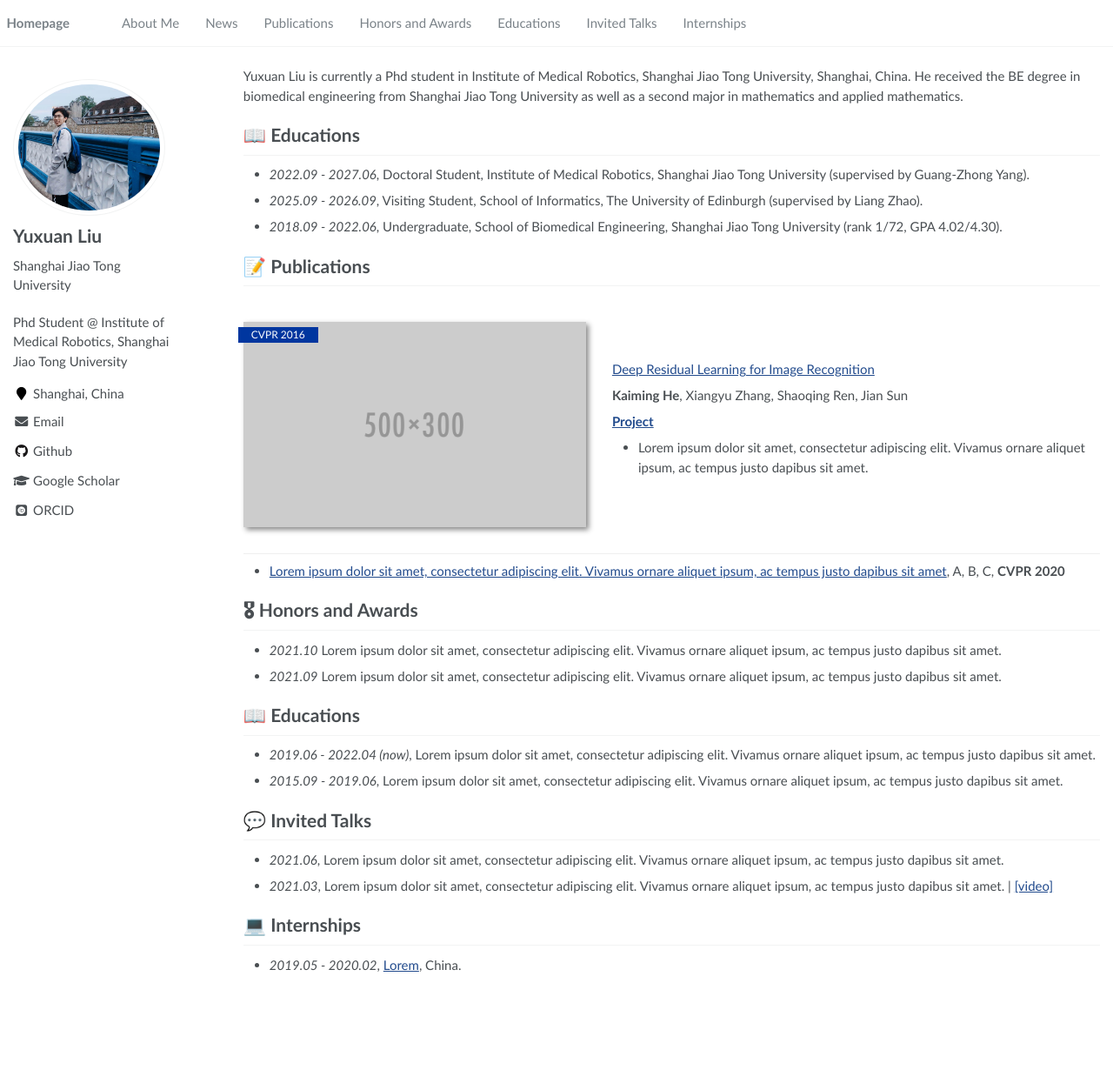
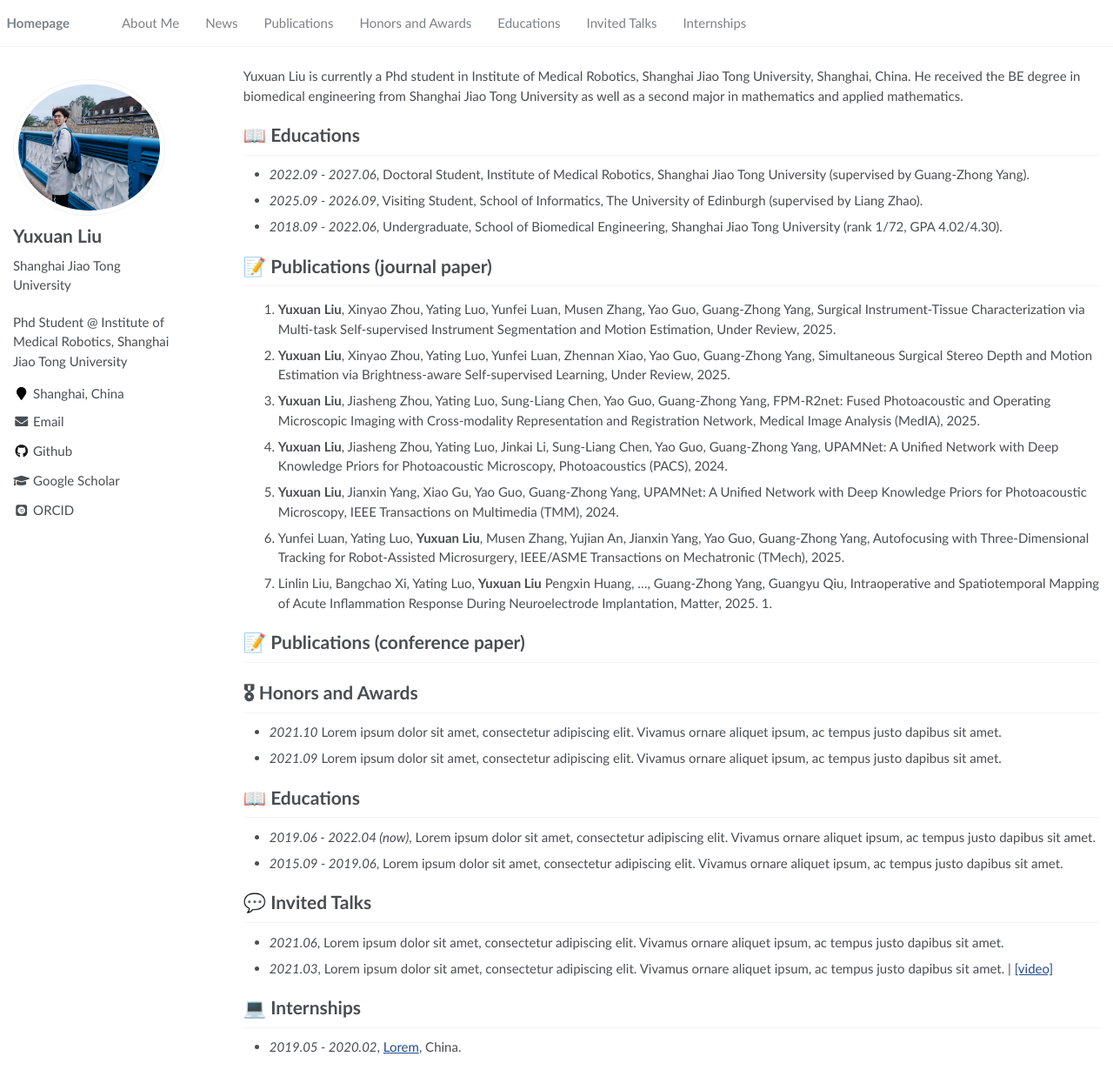
Before and after one commit to Lrnyux/Lrnyux.github.io, a Jekyll site: the page built from _pages/about.md, in a window 1280 px wide and 1230 px high. Shown: the whole window at 87% size. Built offline with Jekyll 4.4.1, drawn with Linux system fonts in a browser that asks for light colours; some web fonts are replaced.

Commit message:
Update about.md

```diff
--- a/_pages/about.md
+++ b/_pages/about.md
@@ -25,21 +25,20 @@ Yuxuan Liu is currently a Phd student in Institute of Medical Robotics, Shanghai
 - *2025.09 - 2026.09*, Visiting Student, School of Informatics, The University of Edinburgh (supervised by Liang Zhao).
 - *2018.09 - 2022.06*, Undergraduate, School of Biomedical Engineering, Shanghai Jiao Tong University (rank 1/72, GPA 4.02/4.30).
 
-# 📝 Publications
+# 📝 Publications (journal paper)
 
-<div class='paper-box'><div class='paper-box-image'><div><div class="badge">CVPR 2016</div><img src='images/500x300.png' alt="sym" width="100%"></div></div>
-<div class='paper-box-text' markdown="1">
+1. **Yuxuan Liu**, Xinyao Zhou, Yating Luo, Yunfei Luan, Musen Zhang, Yao Guo, Guang-Zhong Yang, Surgical Instrument-Tissue Characterization via Multi-task Self-supervised Instrument Segmentation and Motion Estimation, Under Review, 2025.
+1. **Yuxuan Liu**, Xinyao Zhou, Yating Luo, Yunfei Luan, Zhennan Xiao, Yao Guo, Guang-Zhong Yang, Simultaneous Surgical Stereo Depth and Motion Estimation
+via Brightness-aware Self-supervised Learning, Under Review, 2025.
+1. **Yuxuan Liu**, Jiasheng Zhou, Yating Luo, Sung-Liang Chen, Yao Guo, Guang-Zhong Yang, FPM-R2net: Fused Photoacoustic and Operating Microscopic Imaging with Cross-modality Representation and Registration Network, Medical Image Analysis (MedIA), 2025.
+1. **Yuxuan Liu**, Jiasheng Zhou, Yating Luo, Jinkai Li, Sung-Liang Chen, Yao Guo, Guang-Zhong Yang, UPAMNet: A Unified Network with Deep Knowledge Priors for Photoacoustic Microscopy, Photoacoustics (PACS), 2024.
+1. **Yuxuan Liu**, Jianxin Yang, Xiao Gu, Yao Guo, Guang-Zhong Yang, UPAMNet: A Unified Network with Deep Knowledge Priors for Photoacoustic Microscopy, IEEE Transactions on Multimedia (TMM), 2024.
+1. Yunfei Luan, Yating Luo, **Yuxuan Liu**, Musen Zhang, Yujian An, Jianxin Yang, Yao Guo, Guang-Zhong Yang, Autofocusing with Three-Dimensional Tracking for Robot-Assisted Microsurgery, IEEE/ASME Transactions on Mechatronic (TMech), 2025.
+1. Linlin Liu, Bangchao Xi, Yating Luo, **Yuxuan Liu** Pengxin Huang, ..., Guang-Zhong Yang, Guangyu Qiu, Intraoperative and Spatiotemporal Mapping of Acute Inflammation Response During Neuroelectrode Implantation, Matter, 2025.
+1.
 
-[Deep Residual Learning for Image Recognition](https://openaccess.thecvf.com/content_cvpr_2016/papers/He_Deep_Residual_Learning_CVPR_2016_paper.pdf)
+# 📝 Publications (conference paper)
 
-**Kaiming He**, Xiangyu Zhang, Shaoqing Ren, Jian Sun
-
-[**Project**](https://scholar.google.com/citations?view_op=view_citation&hl=zh-CN&user=DhtAFkwAAAAJ&citation_for_view=DhtAFkwAAAAJ:ALROH1vI_8AC) <strong><span class='show_paper_citations' data='DhtAFkwAAAAJ:ALROH1vI_8AC'></span></strong>
-- Lorem ipsum dolor sit amet, consectetur adipiscing elit. Vivamus ornare aliquet ipsum, ac tempus justo dapibus sit amet.
-</div>
-</div>
-
-- [Lorem ipsum dolor sit amet, consectetur adipiscing elit. Vivamus ornare aliquet ipsum, ac tempus justo dapibus sit amet](https://github.com), A, B, C, **CVPR 2020**
 
 # 🎖 Honors and Awards
 - *2021.10* Lorem ipsum dolor sit amet, consectetur adipiscing elit. Vivamus ornare aliquet ipsum, ac tempus justo dapibus sit amet.
```
